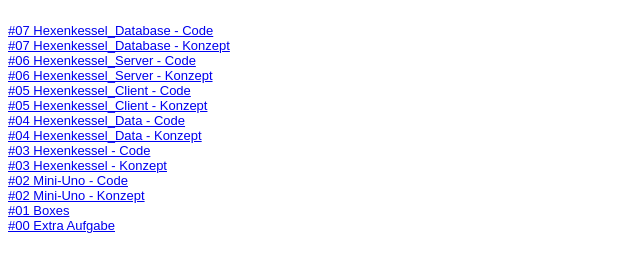
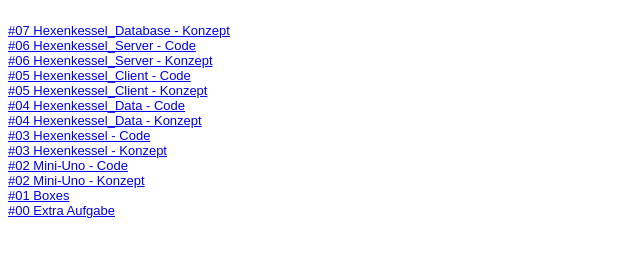
Before and after one commit to ayaan99/EIA2-WiSe20, a website: page Steckbrief/steckbrief.htm in a window 1280 px wide. Shown: the whole page, without its empty margins (0-640 px from the left). Drawn offline with Linux system fonts and the light colour scheme.

Commit message:
update steckbrief

```diff
--- a/Steckbrief/steckbrief.htm
+++ b/Steckbrief/steckbrief.htm
@@ -13,8 +13,8 @@ body {
 </head>
 <body>
 	<br>
-	<a href="/EIA2-WiSe20/02_Praktikum/L07_Hexenkessel_Database/PotionMaker7.html" target="_blank">#07 Hexenkessel_Database - Code</a>
-	<br>
+<!-- 	<a href="/EIA2-WiSe20/02_Praktikum/L07_Hexenkessel_Database/PotionMaker7.html" target="_blank">#07 Hexenkessel_Database - Code</a>
+	<br> -->
 	<a href="/EIA2-WiSe20/02_Praktikum/L07_Hexenkessel_Database/Konzept/Hexenkessel7_Konzept_gesamt.pdf" target="_blank">#07 Hexenkessel_Database - Konzept</a>
 	<br>
 	<a href="/EIA2-WiSe20/02_Praktikum/L06_Hexenkessel_Server/PotionMaker6.html" target="_blank">#06 Hexenkessel_Server - Code</a>
```
